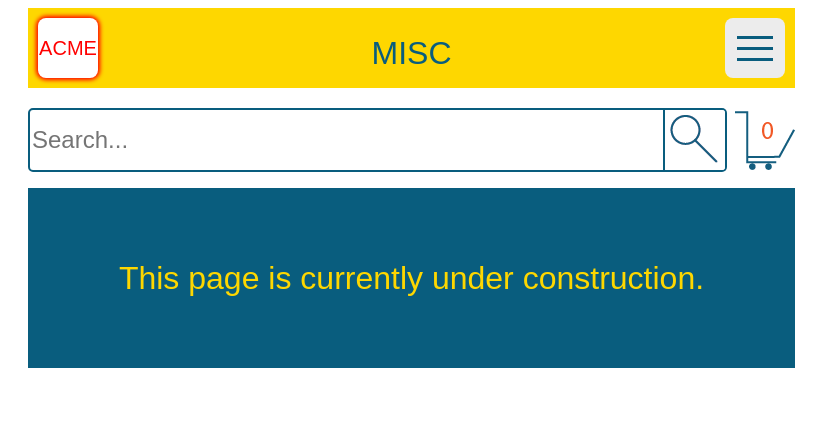
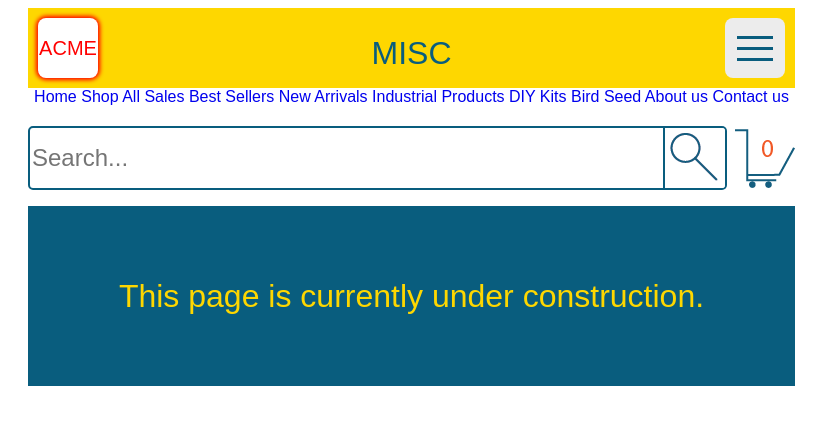
Before and after one commit to jkucharek/P2_Kucharek_Jesse, a plain HTML site: page misc.html in a window 1280 px wide. Shown: the whole page, without its empty margins (0-830 px from the left). Drawn offline with Linux system fonts and the light colour scheme.

Commit message:
Nav copied and script linked.

```diff
--- a/misc.html
+++ b/misc.html
@@ -7,6 +7,7 @@
 		<title>ACME Corp. - Misc</title>
 		<meta name="description" content="Fictitious Business Project Misc Page">
 		<link rel="stylesheet" href="styles_underConstruction.css">
+		<script src="script.js" type="text/javascript"></script>
 
 	</head>
 
@@ -17,6 +18,19 @@
 				<div id="title">MISC</div>
 				<div id="hamburger"><span><hr/><hr/><hr/><span></div>
 			</header>
+
+			<nav>
+				<a href="index.html">Home</a>
+				<a href="allProducts.html">Shop All</a>
+				<a href="sale.html">Sales</a>
+				<a href="bestSellers.html">Best Sellers</a>
+				<a href="newArrivals.html">New Arrivals</a>
+				<a href="industrial.html">Industrial Products</a>
+				<a href="diyKits.html">DIY Kits</a>
+				<a href="birdSeed.html">Bird Seed</a>
+				<a href="about.html">About us</a>
+				<a href="contact.html">Contact us</a>
+			</nav>
 
 			<section id="searchAndCart">
 				<input type="text" placeholder="Search..." id="searchField">
```
